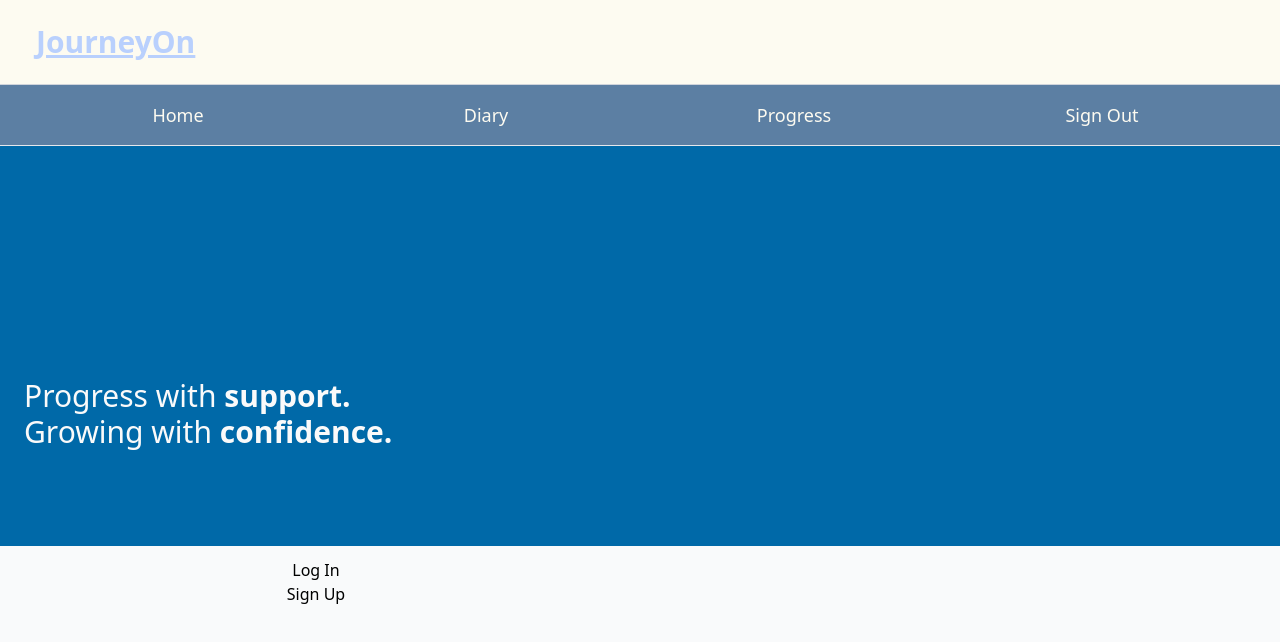
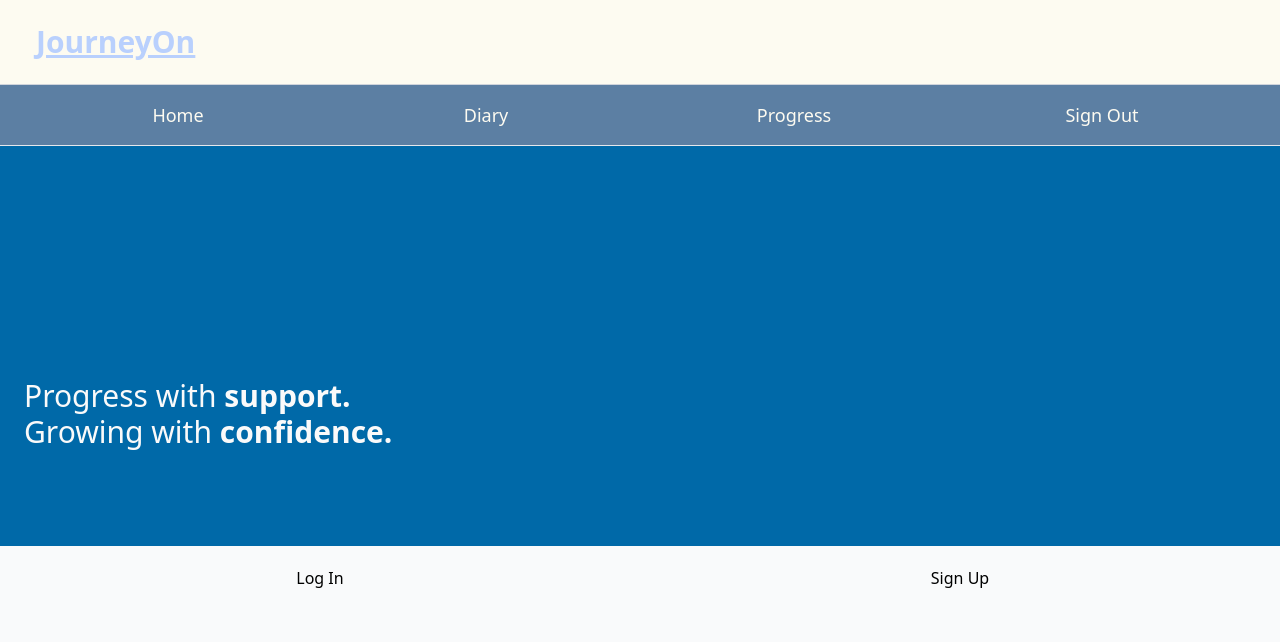
Before and after one commit to shaquillekiragu/journeyon-frontend, a React (Vite) app: page / in a window 1280 px wide. Shown: the top 642 px of the page. Built offline with nearby package versions, Linux system fonts and the light colour scheme.

Commit message:
Restyle welcome page buttons

```diff
--- a/src/pages/WelcomePage.tsx
+++ b/src/pages/WelcomePage.tsx
@@ -19,13 +19,18 @@ export default function WelcomePage(): React.ReactElement {
             </h1>
           </div>
         </section>
-        <section className="mx-auto columns-2">
-          <Link to={"/login"}>
-            <button>Log In</button>
+        <section className="mx-auto w-full h-10 flex justify-center items-center">
+          <Link
+            to={"/login"}
+            className="w-1/2 h-full flex justify-center items-center hover:cursor-pointer hover:bg-blue-100"
+          >
+            Log In
           </Link>
-          <br />
-          <Link to={"/signup"}>
-            <button>Sign Up</button>
+          <Link
+            to={"/signup"}
+            className="w-1/2 h-full flex justify-center items-center hover:cursor-pointer hover:bg-blue-100"
+          >
+            Sign Up
           </Link>
         </section>
       </main>
```
